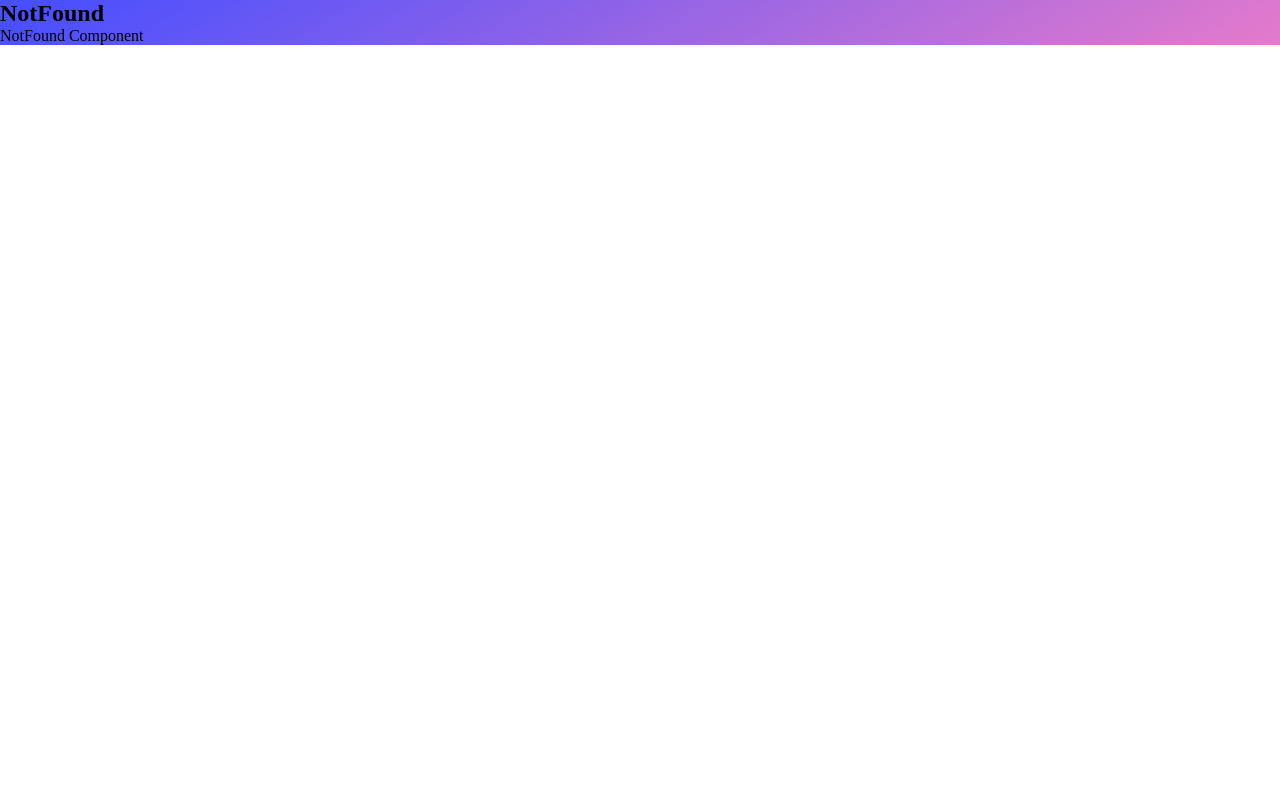
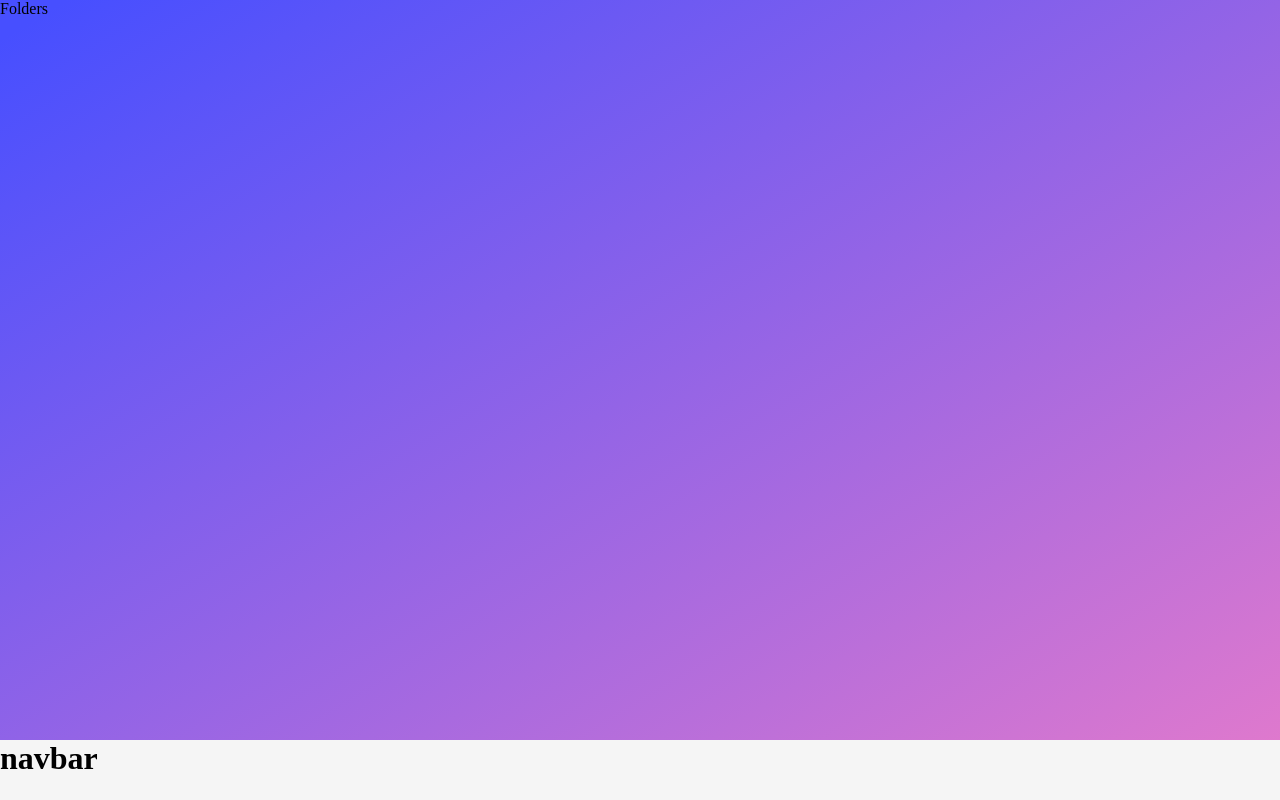
Before and after one commit to WildCodeSchool-2023-09/JS-RemoteFR-jurascripts-P3-Babyplace, a React (Vite) app in the folder frontend/: page /folders in a window 1280 px wide. Built offline with nearby package versions, Linux system fonts and the light colour scheme.

Commit message:
Created components Navbar and Folders to continue the reservation part

```diff
--- /dev/null
+++ b/frontend/src/components/parents/Folders.jsx
@@ -0,0 +1,13 @@
+import NavBar from "./NavBar";
+import "../../styles/folders.scss";
+
+function Folders() {
+  return (
+    <div className="folders">
+      Folders
+      <NavBar />
+    </div>
+  );
+}
+
+export default Folders;
--- /dev/null
+++ b/frontend/src/components/parents/NavBar.jsx
@@ -0,0 +1,12 @@
+import React from "react";
+import "../../styles/navbar.scss";
+
+function NavBar() {
+  return (
+    <div className="navbar">
+      <h1>navbar</h1>
+    </div>
+  );
+}
+
+export default NavBar;
--- a/frontend/src/main.jsx
+++ b/frontend/src/main.jsx
@@ -7,6 +7,7 @@ import NotFound from "./pages/NotFound";
 import StructureConnexion from "./pages/structure/StructureConnexion";
 import Reservation from "./components/parents/Reservation";
 import ReservationTunnel from "./components/parents/ReservationTunnel";
+import Folders from "./components/parents/Folders";
 
 ReactDOM.createRoot(document.getElementById("root")).render(
   <React.StrictMode>
@@ -16,6 +17,7 @@ ReactDOM.createRoot(document.getElementById("root")).render(
         <Route path="/pro/connexion" element={<StructureConnexion />} />
         <Route path="/reservation" element={<Reservation />} />
         <Route path="/reservation/creation" element={<ReservationTunnel />} />
+        <Route path="/folders" element={<Folders />} />
         <Route path="*" element={<NotFound />} />
       </Routes>
     </Router>
--- /dev/null
+++ b/frontend/src/styles/folders.scss
@@ -0,0 +1,6 @@
+.folders {
+  min-height: 100svh;
+  display: flex;
+  flex-direction: column;
+  justify-content: space-between;
+}
--- /dev/null
+++ b/frontend/src/styles/navbar.scss
@@ -0,0 +1,8 @@
+.navbar {
+  display: flex;
+  width: 100%;
+  background-color: whitesmoke;
+  height: 60px;
+  position: fixed;
+  bottom: 0;
+}
```
